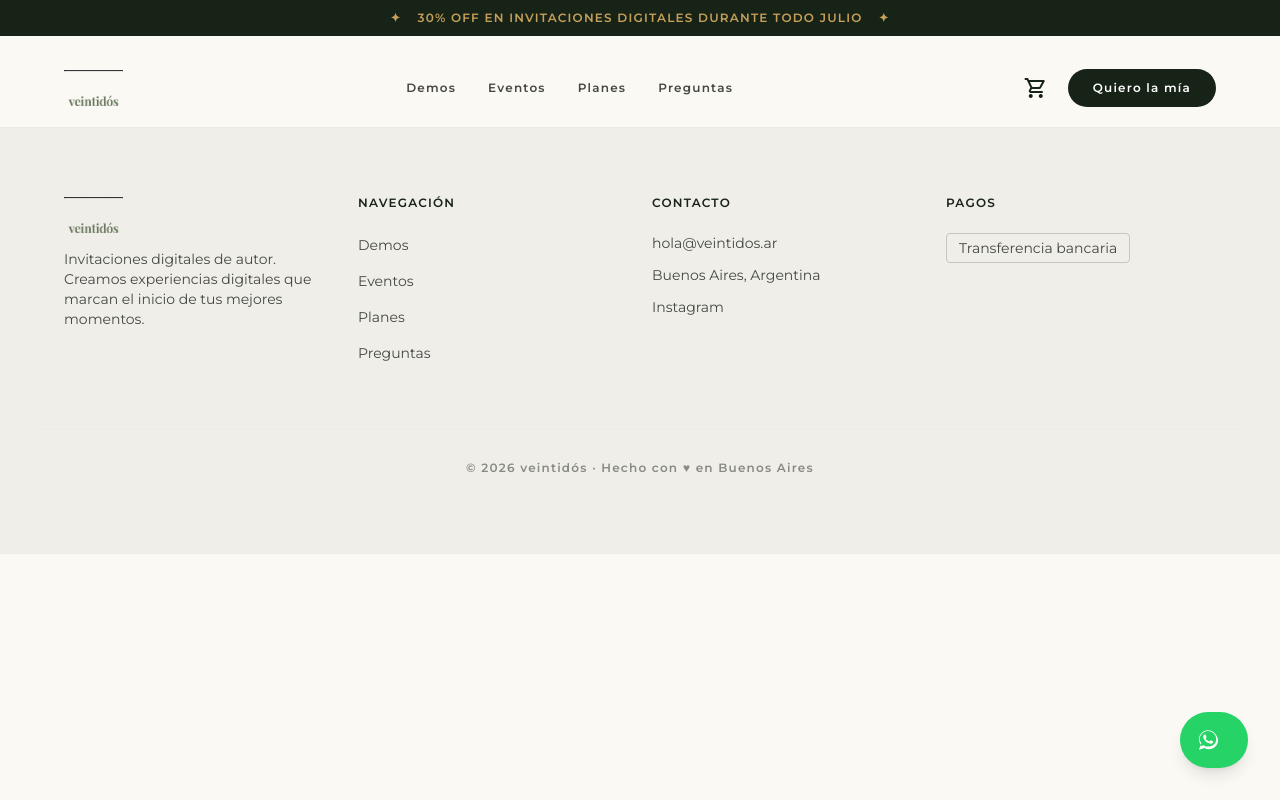
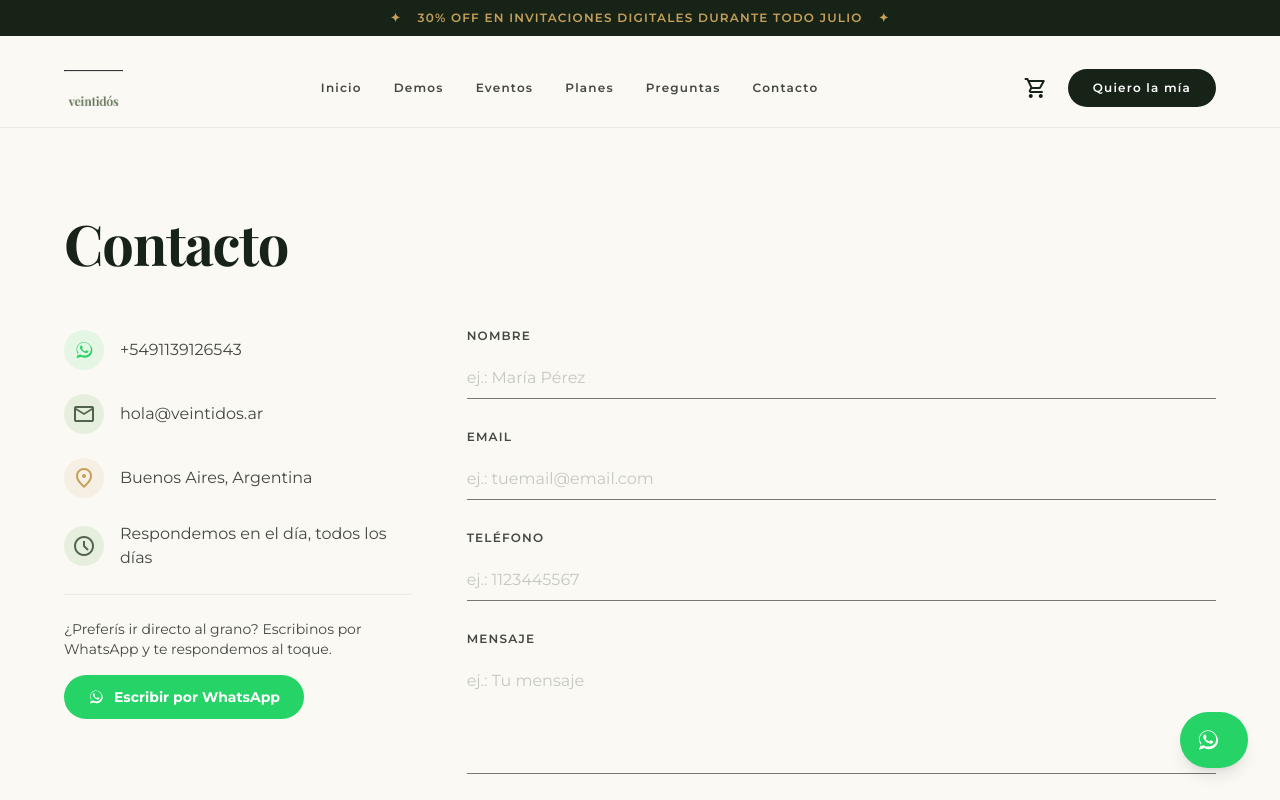
Before and after one commit to Pablo2205/Veintidos-Ecomerce, a React (Vite) app: page /contacto in a window 1280 px wide. Shown: the top 800 px of the page. Built offline with nearby package versions, Linux system fonts and the light colour scheme; a web font is replaced by a local one.

Commit message:
cuestionario segun plan

```diff
--- a/src/App.jsx
+++ b/src/App.jsx
@@ -10,6 +10,7 @@ import Catalog from './pages/Catalog.jsx'
 import Cart from './pages/Cart.jsx'
 import Checkout from './pages/Checkout.jsx'
 import Personalize from './pages/Personalize.jsx'
+import Contact from './pages/Contact.jsx'
 
 function ScrollManager() {
   const { pathname, hash } = useLocation()
@@ -43,6 +44,7 @@ export default function App() {
           <Route path="/checkout" element={<Checkout />} />
           <Route path="/personalizar" element={<Personalize />} />
           <Route path="/completar-datos" element={<Personalize />} />
+          <Route path="/contacto" element={<Contact />} />
         </Routes>
       </main>
       <Footer />
--- a/src/components/Nav.jsx
+++ b/src/components/Nav.jsx
@@ -6,10 +6,12 @@ import { useCart } from '../context/CartContext.jsx'
 import logoWordmark from '../assets/logo-wordmark.png'
 
 const links = [
+  ['/', 'Inicio'],
   ['/catalogo', 'Demos'],
   ['/#eventos', 'Eventos'],
   ['/#planes', 'Planes'],
   ['/#preguntas', 'Preguntas'],
+  ['/contacto', 'Contacto'],
 ]
 
 export default function Nav() {
--- a/src/data/site.js
+++ b/src/data/site.js
@@ -1,5 +1,7 @@
 export const WA_NUMBER = '5491139126543'
 export const waLink = (msg) => `https://wa.me/${WA_NUMBER}?text=${encodeURIComponent(msg)}`
+export const CONTACT_EMAIL = 'hola@veintidos.ar'
+export const CONTACT_LOCATION = 'Buenos Aires, Argentina'
 
 // --- Datos de pago (transferencia) -------------------------------------
 // Completá con tus datos reales antes de publicar. Se muestran tal cual
@@ -56,8 +58,8 @@ export const productColors = [
 // --- Ranking de planes -----------------------------------------------
 // Se usa en el formulario post-compra para mostrar solo los campos que
 // tienen sentido según el plan comprado (ej. "dress code" no aplica a
-// Básica, "video de bienvenida" es solo de Premium).
-export const PLAN_RANK = { Básica: 1, Standard: 2, Premium: 3 }
+// Essential, "video de bienvenida" es solo de Premium).
+export const PLAN_RANK = { Essential: 1, Standard: 2, Premium: 3 }
 
 // --- Tipos de evento del FORMULARIO post-compra --------------------------
 // Distinto de `categories` (que son los eventos del Home/Catálogo). Acá van
@@ -66,7 +68,7 @@ export const eventTypeOptions = ['Boda', 'Cumple XV', 'Otro']
 
 // Qué preguntas mostrar en el paso "Contenido especial" del formulario,
 // según el plan comprado — no tiene sentido pedir dress code o playlist si
-// el plan Básica no las incluye. Ver `plans` más abajo para el detalle de
+// el plan Essential no las incluye. Ver `plans` más abajo para el detalle de
 // qué trae cada uno.
 export const planFeatureFlags = (planName) => {
   const rank = PLAN_RANK[planName] || PLAN_RANK.Standard
@@ -116,7 +118,7 @@ export const features = [
 // (al pie de la sección de Planes) pide consultar precio por WhatsApp.
 export const plans = [
   {
-    name: 'Básica',
+    name: 'Essential',
     tagline: 'Lo esencial, con estilo',
     price: 56000,
     items: [
@@ -135,7 +137,7 @@ export const plans = [
     highlight: 'Más elegida',
     price: 78000,
     items: [
-      'Todo lo del plan Básica',
+      'Todo lo del plan Essential',
       'Música de fondo a elección',
       'Galería de fotos',
       'Dress code',
@@ -162,11 +164,16 @@ export const plans = [
   },
 ]
 
+// Pasos del flujo real de compra (Catálogo → plan → checkout → formulario).
+// "icon" es un nombre de Material Symbol, salvo 'whatsapp' que renderiza el
+// logo real de WhatsApp en vez de un ícono genérico.
 export const steps = [
-  ['Escribinos', 'Mandanos un WhatsApp contándonos tu evento. Te asesoramos y te pasamos precios.'],
-  ['Elegís tu plan', 'Básica, Standard o Premium. Definimos juntos estilo, colores y funciones.'],
-  ['Nos pasás los datos', 'Nombres, fecha, lugar, fotos y textos. Con un formulario simple te guiamos en todo.'],
-  ['Recibís tu invitación', 'Link + QR listos para compartir por WhatsApp, redes o imprimir en tus tarjetas.'],
+  ['ads_click', 'Seleccioná el tipo de evento'],
+  ['design_services', 'Elegí el diseño que más te guste'],
+  ['celebration', 'Definí el plan que se adapte a tu celebración'],
+  ['shopping_cart_checkout', 'Confirmá tu compra'],
+  ['checklist', 'Cargá los datos del evento en el formulario'],
+  ['whatsapp', 'Recibí tu invitación por WhatsApp en 72hs hábiles'],
 ]
 
 export const faqs = [
@@ -180,7 +187,7 @@ export const faqs = [
   },
   {
     q: '¿Qué diferencia hay entre los planes?',
-    a: 'Básica: lo esencial — cuenta regresiva, fecha, lugar, mapa, confirmación por WhatsApp y sección de regalos. Standard: suma música, galería de fotos, dress code, tips para invitados, agendar la fecha y QR para imprimir. Premium: agrega panel de confirmaciones en tiempo real, sugerencia de canciones, álbum compartido, video y personalización avanzada.',
+    a: 'Essential: lo esencial — cuenta regresiva, fecha, lugar, mapa, confirmación por WhatsApp y sección de regalos. Standard: suma música, galería de fotos, dress code, tips para invitados, agendar la fecha y QR para imprimir. Premium: agrega panel de confirmaciones en tiempo real, sugerencia de canciones, álbum compartido, video y personalización avanzada.',
   },
   {
     q: '¿Puedo personalizar el diseño?',
@@ -188,7 +195,7 @@ export const faqs = [
   },
   {
     q: '¿Cómo confirman asistencia mis invitados?',
-    a: 'Depende del plan: por WhatsApp con un mensaje prearmado (Básica y Standard), o directamente desde la invitación con un panel privado donde ves los confirmados en tiempo real (Premium).',
+    a: 'Depende del plan: por WhatsApp con un mensaje prearmado (Essential y Standard), o directamente desde la invitación con un panel privado donde ves los confirmados en tiempo real (Premium).',
   },
   {
     q: '¿Cuánto tiempo queda online?',
@@ -211,7 +218,7 @@ export const faqs = [
 // se van a redefinir cuando llegue el detalle real de cada demo.
 export const products = [
   { id: 1, name: 'Invitación Boda — Elegante', category: 'boda', plan: 'Standard', price: 78000, color: 'verde', gradient: 'from-[#8FB996] to-[#3C5F41]' },
-  { id: 2, name: 'Invitación Boda — Campo', category: 'boda', plan: 'Básica', price: 56000, color: 'marron', gradient: 'from-[#C9BE9A] to-[#8A7B4F]' },
+  { id: 2, name: 'Invitación Boda — Campo', category: 'boda', plan: 'Essential', price: 56000, color: 'marron', gradient: 'from-[#C9BE9A] to-[#8A7B4F]' },
   { id: 3, name: 'XV Años — Boliche Disco', category: 'xv-anos', plan: 'Premium', price: 88000, color: 'rosa', gradient: 'from-[#3B2F55] to-[#1B1230]', badge: 'Nuevo' },
   { id: 4, name: 'Boda — Tela Minimalista', category: 'boda', plan: 'Standard', price: 78000, color: 'beige', gradient: 'from-[#D9D4C4] to-[#A69C82]' },
   { id: 5, name: 'XV Años — Noche Esmeralda', category: 'xv-anos', plan: 'Standard', price: 78000, color: 'verde', gradient: 'from-[#1F3D2C] to-[#0D1F16]' },
--- a/src/pages/Catalog.jsx
+++ b/src/pages/Catalog.jsx
@@ -11,7 +11,7 @@ const categoryLabels = {
   'xv-anos': 'Cumple XV',
 }
 
-const planOptions = ['Todos', 'Básica', 'Standard', 'Premium']
+const planOptions = ['Todos', 'Essential', 'Standard', 'Premium']
 
 // Colores donde el ✓ tiene que verse oscuro por el contraste del swatch.
 const LIGHT_SWATCHES = new Set(['blanco', 'beige', 'amarillo', 'celeste'])
--- /dev/null
+++ b/src/pages/Contact.jsx
@@ -0,0 +1,139 @@
+import { useState } from 'react'
+import Reveal from '../components/Reveal.jsx'
+import Icon from '../components/Icon.jsx'
+import WhatsAppIcon from '../components/WhatsAppIcon.jsx'
+import WhatsAppButton from '../components/WhatsAppButton.jsx'
+import { WA_NUMBER, CONTACT_EMAIL, CONTACT_LOCATION, waLink } from '../data/site.js'
+
+const initialForm = { name: '', email: '', phone: '', message: '' }
+
+export default function Contact() {
+  const [form, setForm] = useState(initialForm)
+  const update = (field) => (e) => setForm((f) => ({ ...f, [field]: e.target.value }))
+
+  const message = `Hola! Te escribo desde la web de veintidós.
+Nombre: ${form.name || '-'}
+Email: ${form.email || '-'}
+Teléfono: ${form.phone || '-'}
+Mensaje: ${form.message || '-'}`
+
+  const handleSubmit = (e) => {
+    e.preventDefault()
+    window.open(waLink(message), '_blank', 'noopener,noreferrer')
+  }
+
+  return (
+    <div className="wrap py-16 md:py-24">
+      <Reveal>
+        <h1 className="font-serif text-display-mobile md:text-display text-primary mb-14">Contacto</h1>
+      </Reveal>
+
+      <div className="grid grid-cols-1 lg:grid-cols-12 gap-14">
+        {/* Info de contacto */}
+        <Reveal delay={0.05} className="lg:col-span-4 space-y-6">
+          <a
+            href={waLink('Hola! Te escribo desde la web de veintidós.')}
+            target="_blank"
+            rel="noopener noreferrer"
+            className="flex items-center gap-4 text-onSurfaceVariant hover:text-primary transition-colors group"
+          >
+            <span className="w-10 h-10 rounded-full bg-whatsapp/10 flex items-center justify-center flex-shrink-0 group-hover:bg-whatsapp/20 transition-colors">
+              <WhatsAppIcon className="w-5 h-5 text-whatsapp" />
+            </span>
+            <span className="font-sans">+{WA_NUMBER}</span>
+          </a>
+
+          <a
+            href={`mailto:${CONTACT_EMAIL}`}
+            className="flex items-center gap-4 text-onSurfaceVariant hover:text-primary transition-colors group"
+          >
+            <span className="w-10 h-10 rounded-full bg-secondaryContainer/50 flex items-center justify-center flex-shrink-0 group-hover:bg-secondaryContainer transition-colors">
+              <Icon name="mail" className="text-secondary" />
+            </span>
+            <span className="font-sans">{CONTACT_EMAIL}</span>
+          </a>
+
+          <div className="flex items-center gap-4 text-onSurfaceVariant">
+            <span className="w-10 h-10 rounded-full bg-promoGold/10 flex items-center justify-center flex-shrink-0">
+              <Icon name="location_on" className="text-promoGold" />
+            </span>
+            <span className="font-sans">{CONTACT_LOCATION}</span>
+          </div>
+
+          <div className="flex items-center gap-4 text-onSurfaceVariant">
+            <span className="w-10 h-10 rounded-full bg-secondaryContainer/50 flex items-center justify-center flex-shrink-0">
+              <Icon name="schedule" className="text-secondary" />
+            </span>
+            <span className="font-sans">Respondemos en el día, todos los días</span>
+          </div>
+
+          <div className="pt-6 border-t border-outlineVariant/30">
+            <p className="font-sans text-sm text-onSurfaceVariant mb-4">
+              ¿Preferís ir directo al grano? Escribinos por WhatsApp y te respondemos al toque.
+            </p>
+            <WhatsAppButton
+              href={waLink('Hola! Te escribo desde la web de veintidós.')}
+              className="px-6 py-3 text-sm"
+              iconClassName="w-4 h-4"
+            >
+              Escribir por WhatsApp
+            </WhatsAppButton>
+          </div>
+        </Reveal>
+
+        {/* Formulario */}
+        <Reveal delay={0.1} className="lg:col-span-8">
+          <form onSubmit={handleSubmit} className="space-y-8">
+            <div className="flex flex-col gap-2">
+              <label className="field-label">Nombre</label>
+              <input
+                className="field-input"
+                placeholder="ej.: María Pérez"
+                value={form.name}
+                onChange={update('name')}
+                required
+              />
+            </div>
+            <div className="flex flex-col gap-2">
+              <label className="field-label">Email</label>
+              <input
+                type="email"
+                className="field-input"
+                placeholder="ej.: tuemail@email.com"
+                value={form.email}
+                onChange={update('email')}
+              />
+            </div>
+            <div className="flex flex-col gap-2">
+              <label className="field-label">Teléfono</label>
+              <input
+                className="field-input"
+                placeholder="ej.: 1123445567"
+                value={form.phone}
+                onChange={update('phone')}
+              />
+            </div>
+            <div className="flex flex-col gap-2">
+              <label className="field-label">Mensaje</label>
+              <textarea
+                className="field-input resize-none"
+                rows="4"
+                placeholder="ej.: Tu mensaje"
+                value={form.message}
+                onChange={update('message')}
+                required
+              />
+            </div>
+            <button type="submit" className="btn-primary px-10 py-4 flex items-center gap-2 w-full sm:w-auto justify-center">
+              <WhatsAppIcon className="w-5 h-5" />
+              Enviar por WhatsApp
+            </button>
+            <p className="text-xs text-onSurfaceVariant font-sans italic">
+              Al enviar se abre WhatsApp con tu mensaje ya armado, listo para mandar — no compartimos tus datos con nadie más.
+            </p>
+          </form>
+        </Reveal>
+      </div>
+    </div>
+  )
+}
--- a/src/pages/Personalize.jsx
+++ b/src/pages/Personalize.jsx
@@ -241,7 +241,7 @@ ${file ? 'Adjunto el comprobante en este mismo chat.' : 'Te mando el comprobante
                         <div className="flex flex-col gap-2 md:col-span-2">
                           <label className="field-label">Plan elegido</label>
                           <select className="field-input-boxed" value={data.plan} onChange={update('plan')}>
-                            <option>Básica</option>
+                            <option>Essential</option>
                             <option>Standard</option>
                             <option>Premium</option>
                           </select>
```
Also changed, not shown: src/components/HowItWorks.jsx (+15 -9 lines).
